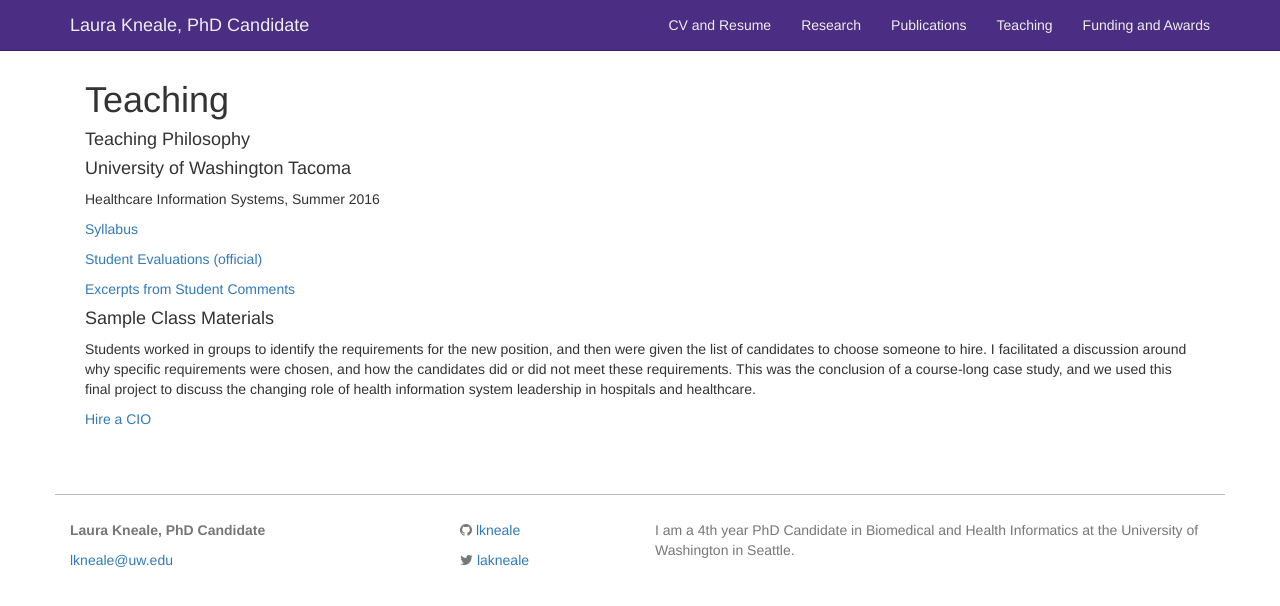
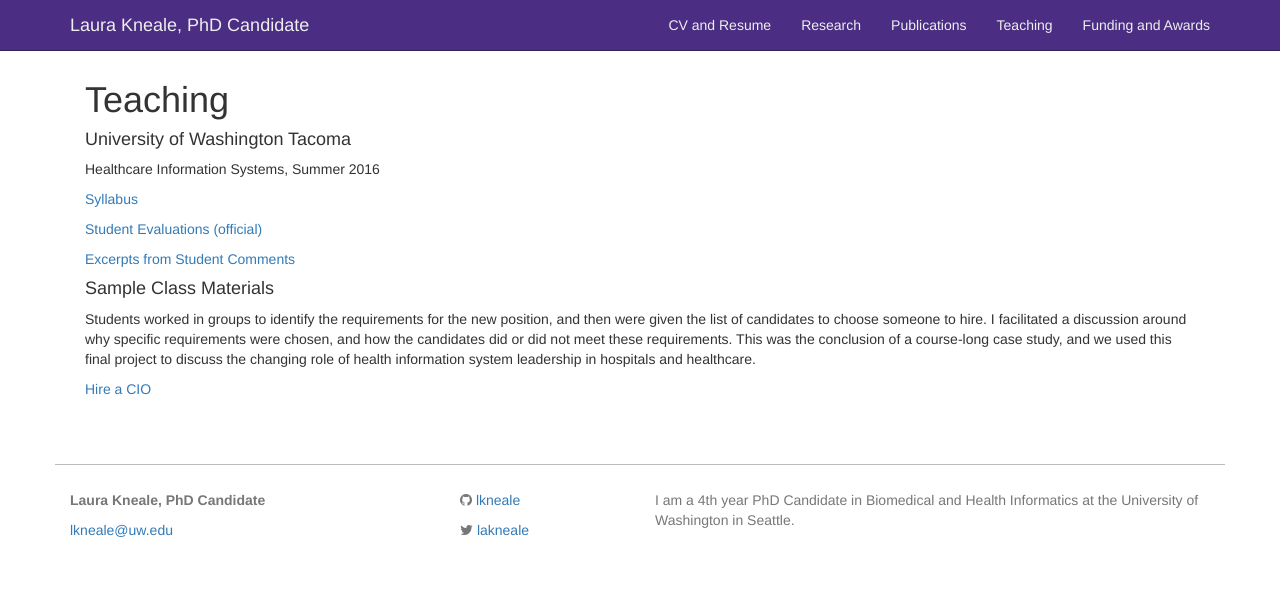
Before and after one commit to lkneale/lkneale.github.io, a Jekyll site: the page built from teaching.md, in a window 1280 px wide. Shown: the top 606 px of the page. Built offline with Jekyll 4.4.1, drawn with Linux system fonts in a browser that asks for light colours.

Commit message:
Update teaching.md

```diff
--- a/teaching.md
+++ b/teaching.md
@@ -3,10 +3,6 @@ layout: page
 title: Teaching
 permalink: /teaching/
 ---
-#### Teaching Philosophy
-
-
-
 #### University of Washington Tacoma
 Healthcare Information Systems, Summer 2016
 
```
